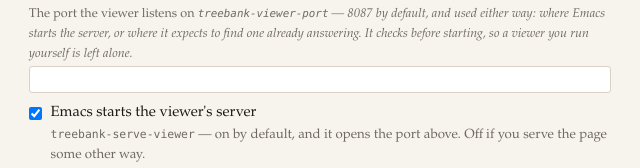
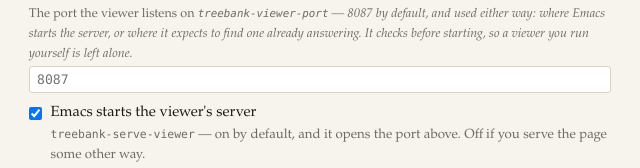
Before and after one commit to VictorSousa92/emacs-classicist-suite, a plain HTML site: page tools/diogenes-preset-builder.html in a window 1280 px wide. Shown: the part 5632-5800 px from the top of the page, 0-640 px from the left. Drawn offline with Linux system fonts and the light colour scheme.

Commit message:
the port box shows its default too

```diff
--- a/tools/diogenes-preset-builder.html
+++ b/tools/diogenes-preset-builder.html
@@ -572,7 +572,7 @@
   <div class="field">
     <span>The port the viewer listens on
       <em><code>treebank-viewer-port</code> &mdash; 8087 by default, and used either way: where Emacs starts the server, or where it expects to find one already answering. It checks before starting, so a viewer you run yourself is left alone.</em></span>
-    <input type="number" id="c-tbport">
+    <input type="number" id="c-tbport" placeholder="8087">
   </div>
   <div class="row">
     <input type="checkbox" id="c-tbserve" checked>
```
